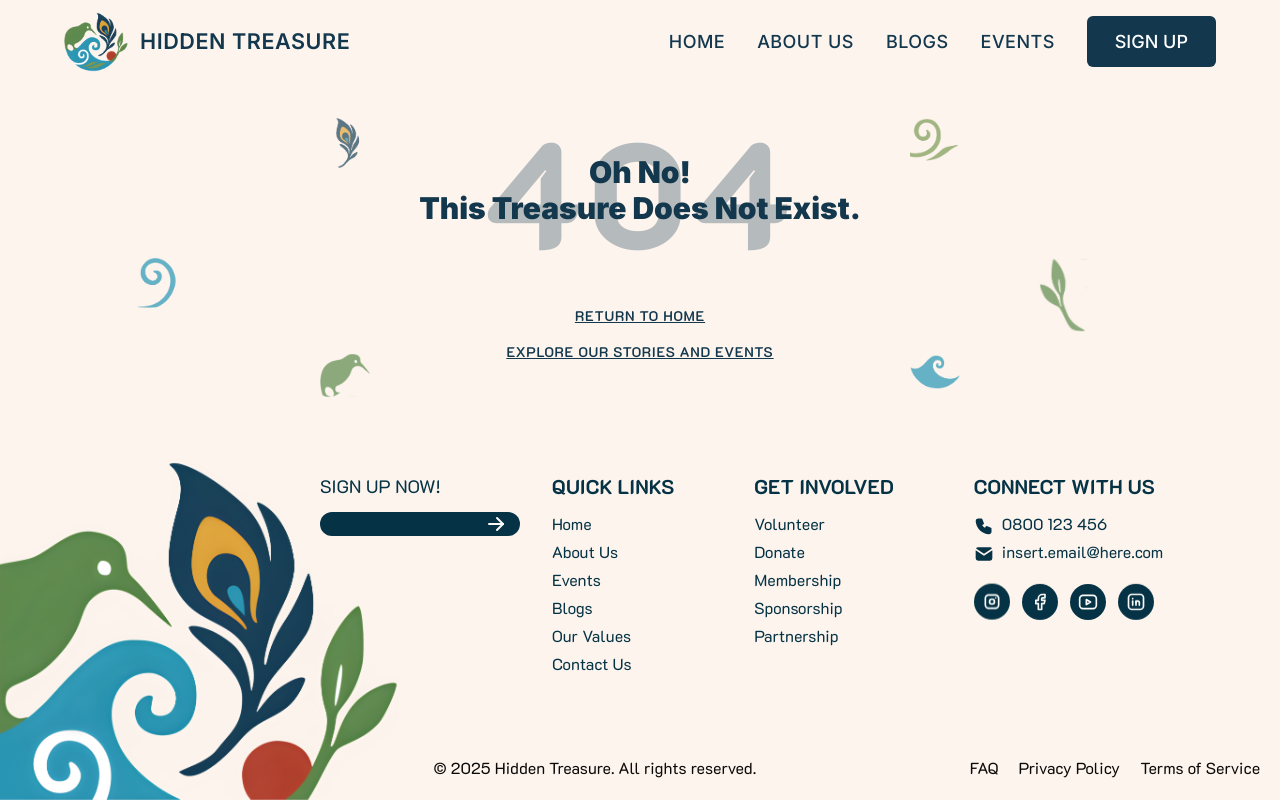
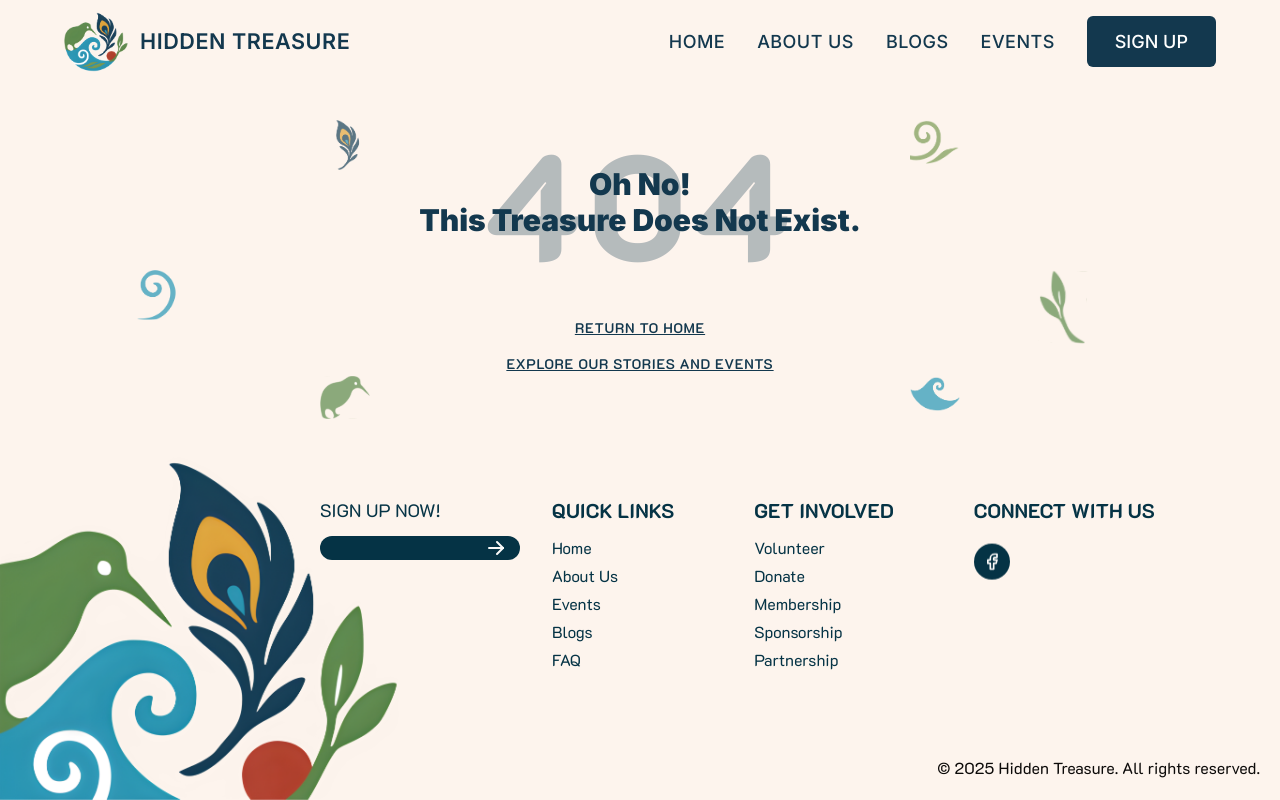
Before and after one commit to UoaWDCC/hidtreas, a Next.js app: page / in a window 1280 px wide. Built offline with nearby package versions, Linux system fonts and the light colour scheme; a web font is replaced by a local one.

Commit message:
fix: removed unneccesary links from footer

```diff
--- a/src/components/common/Footer.tsx
+++ b/src/components/common/Footer.tsx
@@ -31,8 +31,9 @@ const links: {
       { label: 'About Us', href: '/about', icon: undefined },
       { label: 'Events', href: '/NotFound', icon: undefined },
       { label: 'Blogs', href: '/NotFound', icon: undefined },
-      { label: 'Our Values', href: '/values', icon: undefined },
-      { label: 'Contact Us', href: '/contact', icon: undefined },
+      { label: 'FAQ', href: '/faq', icon: undefined },
+      //{ label: 'Our Values', href: '/values', icon: undefined },
+      //{ label: 'Contact Us', href: '/contact', icon: undefined },
     ],
     extlinks: undefined,
   },
@@ -50,17 +51,17 @@ const links: {
   {
     label: 'CONNECT WITH US',
     items: [
-      { label: '0800 123 456', href: undefined, icon: IconPhoneFilled },
-      { label: 'insert.email@here.com', href: undefined, icon: IconMailFilled },
+      //{ label: '0800 123 456', href: undefined, icon: IconPhoneFilled },
+      //{ label: 'insert.email@here.com', href: undefined, icon: IconMailFilled },
     ],
     extlinks: [
-      { href: 'https://www.instagram.com/hiddentreasure', icon: IconBrandInstagram },
+      //{ href: 'https://www.instagram.com/hiddentreasure', icon: IconBrandInstagram },
       { href: 'https://www.facebook.com/hiddentreasure', icon: IconBrandFacebook },
-      { href: 'https://www.youtube.com/hiddentreasure', icon: IconBrandYoutube },
-      {
+      //{ href: 'https://www.youtube.com/hiddentreasure', icon: IconBrandYoutube },
+      /*{
         href: 'https://www.linkedin.com/company/hiddentreasure',
         icon: IconBrandLinkedin,
-      },
+      }, */
     ],
   },
 ]
@@ -198,17 +199,6 @@ export default function Footer() {
       >
         <div className="w-50 hidden xl:block" />
         <p className="text-center text-sm sm:text-base">{`© ${new Date().getUTCFullYear()} Hidden Treasure. All rights reserved.`}</p>
-        <div className="flex flex-row gap-3 sm:gap-5 text-sm sm:text-base">
-          <a href="/faq" className="text-center hover:underline">
-            FAQ
-          </a>
-          <a href="/privacy" className="text-center hover:underline">
-            Privacy Policy
-          </a>
-          <a href="/privacy" className="text-center hover:underline">
-            Terms of Service
-          </a>
-        </div>
       </div>
 
       <style jsx>{`
```
